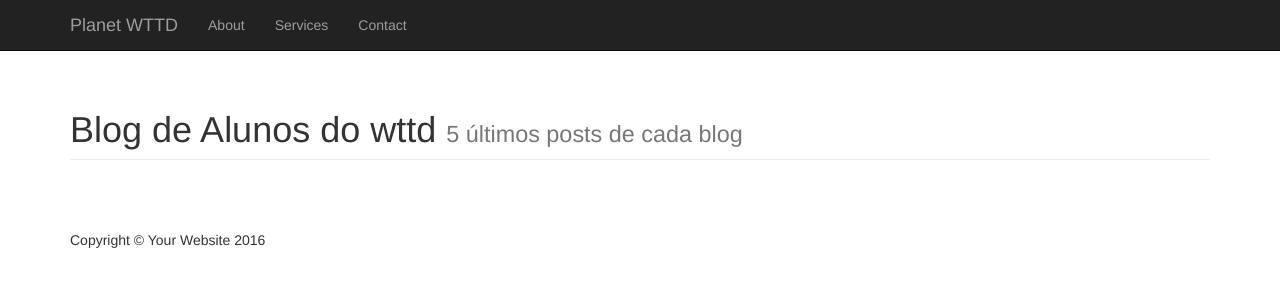
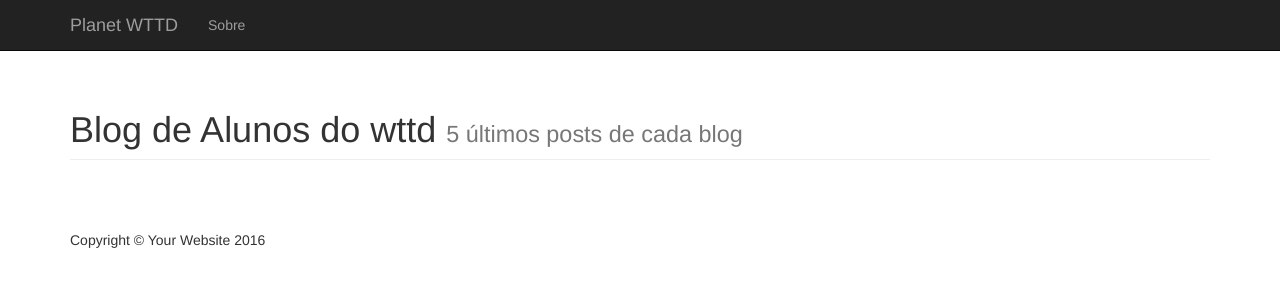
Before and after one commit to paulo-romano/planet-wttd, a Django app: template planet_wttd/core/templates/index.html in a window 1280 px wide. Shown: the top 300 px of the page. Run offline with Django 3.2, Linux system fonts and the light colour scheme; the template is opened without the code that fills it, so the values that code supplies are empty; some libraries are stand-ins or nearby versions.

Commit message:
fix wget in setup.sh and links in index.html

```diff
--- a/planet_wttd/core/templates/index.html
+++ b/planet_wttd/core/templates/index.html
@@ -46,14 +46,10 @@
             <div class="collapse navbar-collapse" id="bs-example-navbar-collapse-1">
                 <ul class="nav navbar-nav">
                     <li>
-                        <a href="#">About</a>
+                        <a href="#">Sobre</a>
                     </li>
-                    <li>
-                        <a href="#">Services</a>
-                    </li>
-                    <li>
-                        <a href="#">Contact</a>
-                    </li>
+                    <!-- <li><a href="#">Services</a></li> -->
+                    <!-- <li><a href="#">Contact</a></li> -->
                 </ul>
             </div>
             <!-- /.navbar-collapse -->
```
Also changed, not shown: README.md.
